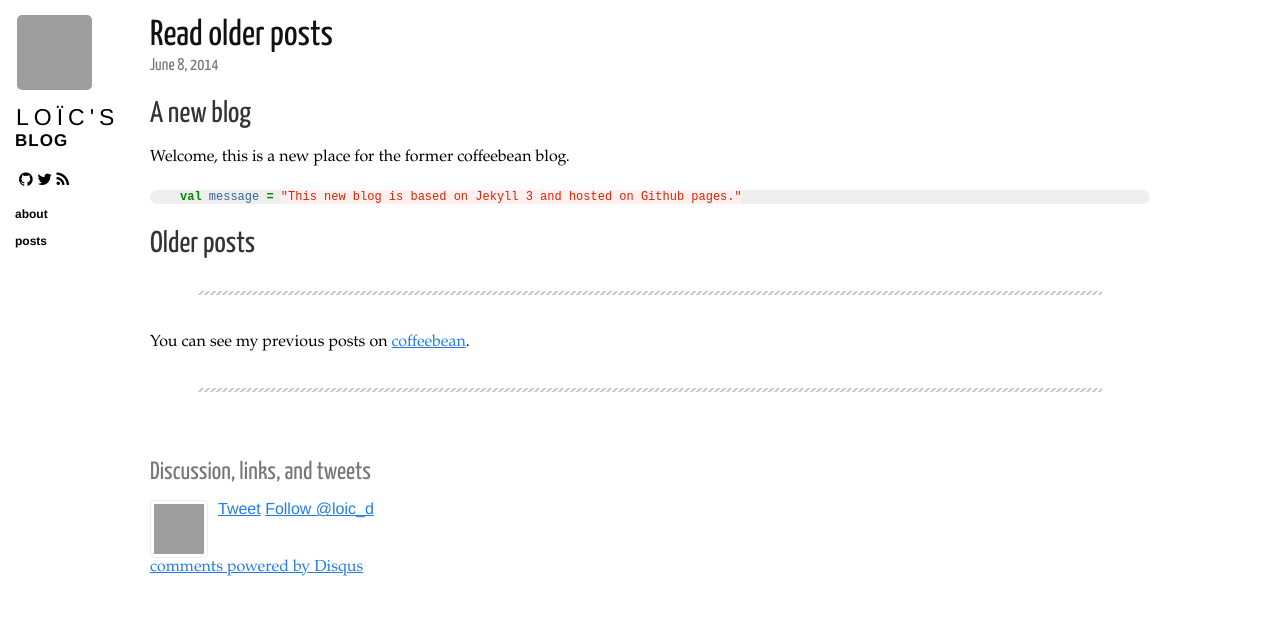
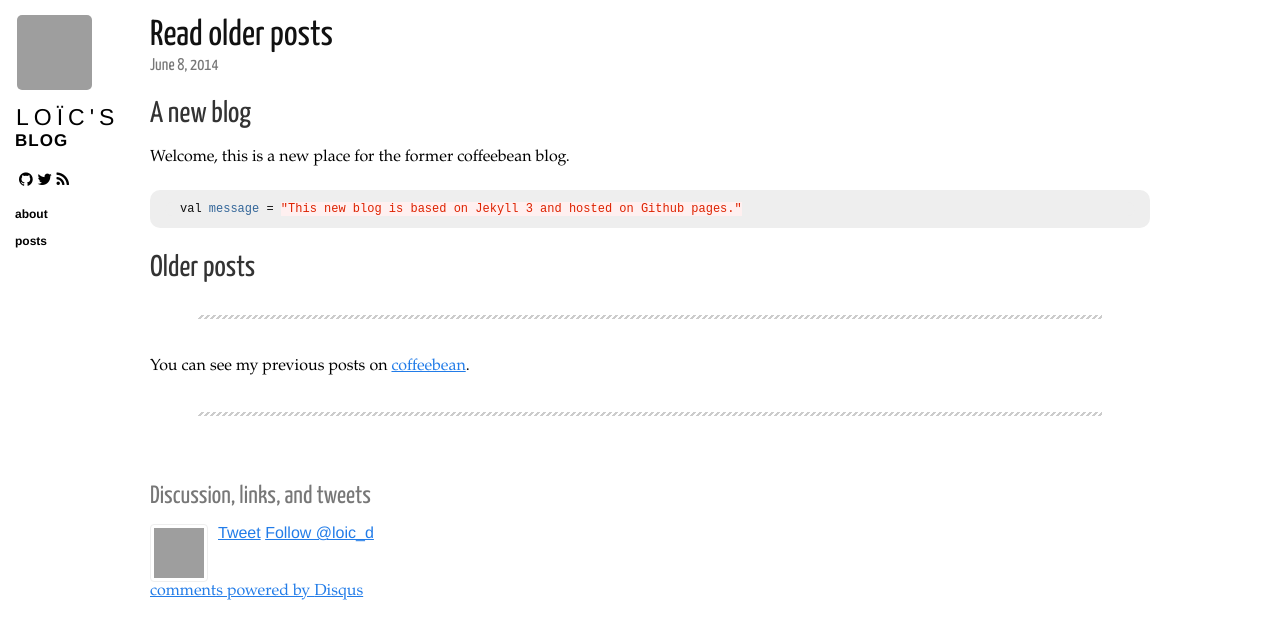
Before and after one commit to loicdescotte/loicdescotte.github.io, a Jekyll site: the page built from _posts/2014-06-08-first.md, in a window 1280 px wide. Shown: the top 639 px of the page. Built offline with Jekyll 4.4.1, drawn with Linux system fonts in a browser that asks for light colours; nearby versions of some CDN libraries; comment, search, counter and statistics services are not loaded; grey boxes are pictures that could not be loaded.

Commit message:
Update pygments.css

```diff
--- a/css/pygments.css
+++ b/css/pygments.css
@@ -1,5 +1,5 @@
 .highlight {
-  margin: 0;
+  /*margin: 0;*/
   background-color: #eee;
   font-size: 12px;
   padding: 0px 15px;
@@ -17,7 +17,7 @@
 }
 .highlight .hll { background-color: #ffffcc }
 .highlight .c { color: #888888 } /* Comment */
-.highlight .err { color: #a61717; background-color: #e3d2d2 } /* Error */
+.highlight .err { color: #a61717; background-color: #e3d2d2 } /* Error /*
 .highlight .k { color: #008800; font-weight: bold } /* Keyword */
 .highlight .cm { color: #888888 } /* Comment.Multiline */
 .highlight .cp { color: #cc0000; font-weight: bold } /* Comment.Preproc */
```
